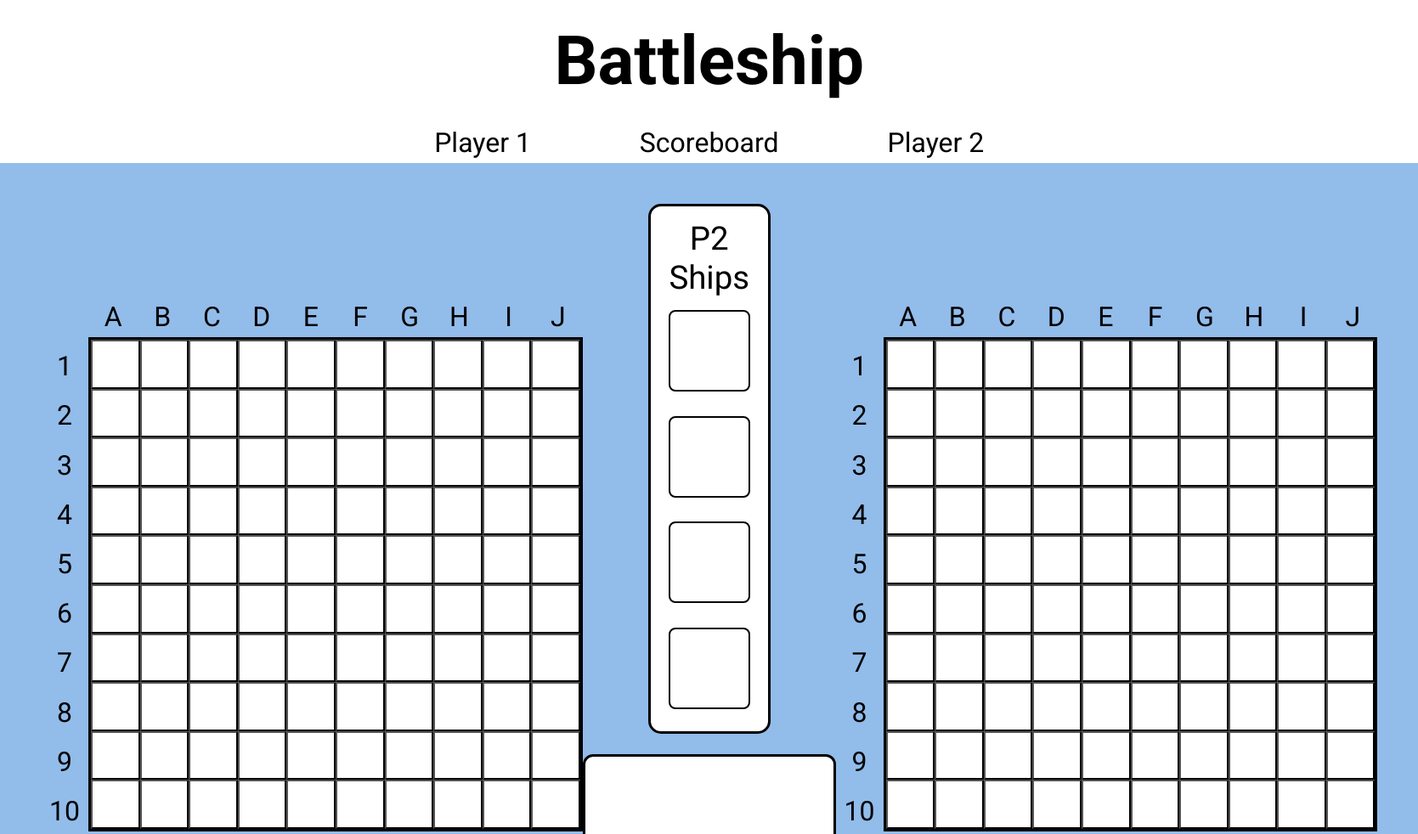
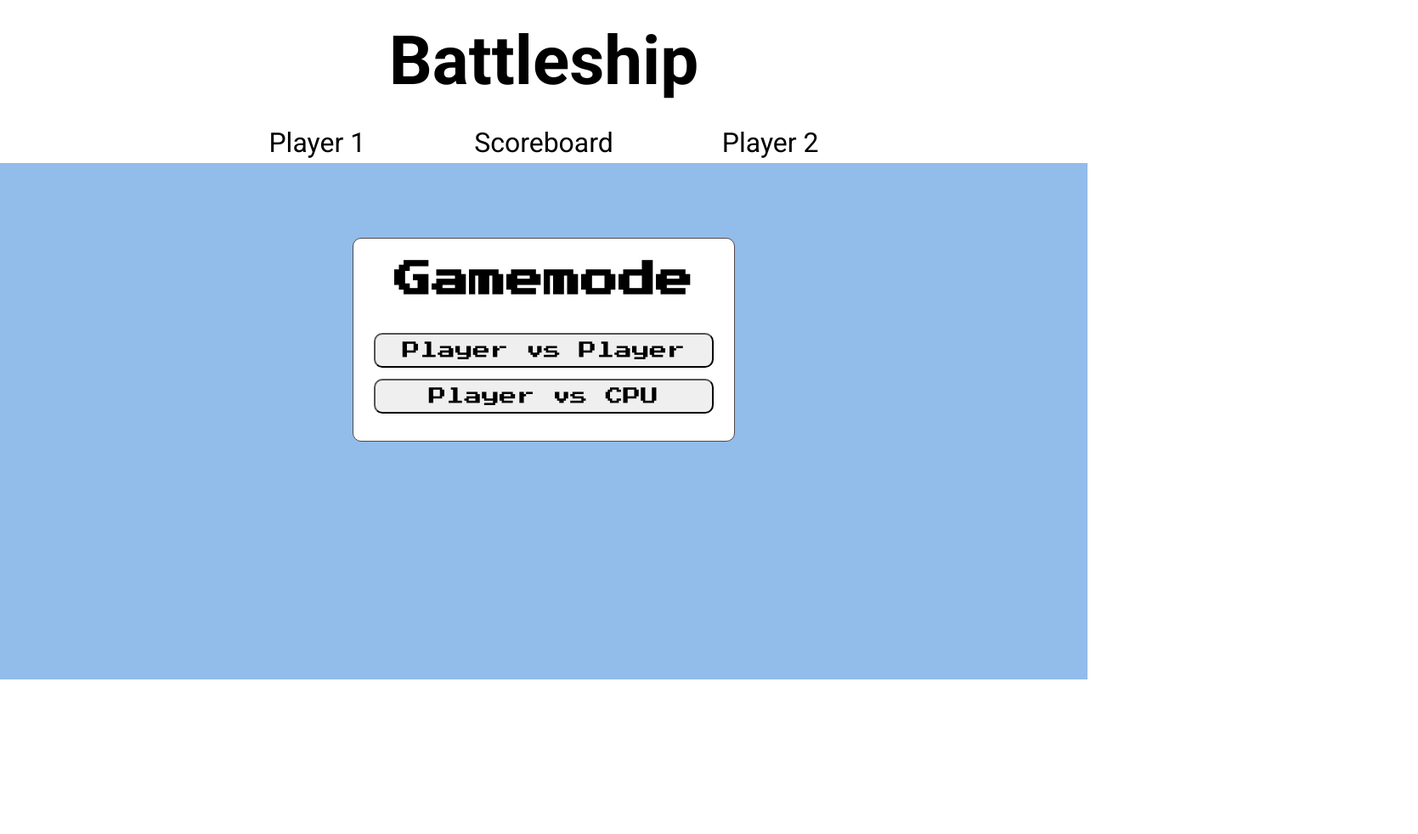
Before and after one commit to Andien99/odin-battleship, a website built with webpack: page src/template.html in a window 1280 px wide. Shown: the top 982 px of the page at 85% size, 1669 px wide, since content can reach past the window. After the commit the page ends 800 px from the top, so only its background shows below. Built offline with nearby package versions, Linux system fonts and the light colour scheme.

Commit message:
Feat: Select gamemode modal has now been refatored into a factory which initialises playerType.

```diff
--- a/src/createPlayer.js
+++ b/src/createPlayer.js
@@ -4,8 +4,7 @@ import { gameboardUI } from "./displayGameboardUI";
 class player {
   constructor(playerType = "player1") {
     this.playerType = playerType;
-    this.gameboard = new gameboard(this.playerType);
-    this.displayGamebaord = new gameboardUI(this.playerType);
+    this.gameboard = new gameboardUI(this.playerType);
   }
 }
 
--- a/src/displayGameboardUI.js
+++ b/src/displayGameboardUI.js
@@ -1,10 +1,11 @@
 import { createCoordinateBtn } from "./createGridButton";
-
+import { gameboard } from "./createGameboard";
 class gameboardUI {
   constructor(playerType) {
     this.display = null;
     this.playerType = playerType;
     this.render();
+    this.gameboard = new gameboard(playerType);
   }
 
   render() {
@@ -78,7 +79,27 @@ class gameboardUI {
     const gameboard = document.querySelector("#" + test);
     gameboard.addEventListener("click", (test) => {
       console.log(test.target.id);
+      this.handleAttack(test.target.id, test.target);
     });
+  }
+
+  handleAttack(coordinate, gridBtn) {
+    let coordinateArr = [coordinate.charAt(0), coordinate.charAt(1)];
+    let attackResult = this.gameboard.recieveAttack(coordinateArr);
+    this.updateGameboard(attackResult, gridBtn);
+  }
+
+  updateGameboard(result, gridBtn) {
+    if (result === "No ships were hit!") {
+      gridBtn.textContent = "⚪";
+      gridBtn.style.color = "initial";
+      gridBtn.disabled = true;
+    } else {
+      gridBtn.textContent = "🔴";
+      gridBtn.disabled = true;
+      gridBtn.style.color = "initial";
+      gridBtn.style.backgroundColor = "#ee9090ff";
+    }
   }
 }
 
--- a/src/index.js
+++ b/src/index.js
@@ -1,7 +1,13 @@
 import { player } from "./createPlayer";
 import { scoreboard } from "./createScoreboard";
+import { ship } from "./createShip";
+import { gamemodeModal } from "./openGamemodeModal";
 import "./style.css";
 
-const testPlayer = new player("player1");
-const testScoreboard = new scoreboard();
-const testCPU = new player("CPU");
+new gamemodeModal();
+
+// const testPlayer = new player("player1");
+// const testship1 = new ship(3, 0, false, "horizontal");
+// testPlayer.gameboard.gameboard.placeShip(testship1, [2, "A"]);
+// const testScoreboard = new scoreboard();
+// const testCPU = new player("CPU");
--- /dev/null
+++ b/src/openGamemodeModal.js
@@ -0,0 +1,46 @@
+import { player } from "./createPlayer";
+
+export { gamemodeModal };
+
+class gamemodeModal {
+  constructor() {
+    this.gamemode = null;
+    this.initialise();
+  }
+
+  initialise() {
+    const modalContainer = document.getElementById("gamemode");
+    const modalTitle = document.createElement("div");
+    const vsPlayerBtn = document.createElement("button");
+    const vsCPUBtn = document.createElement("button");
+
+    modalTitle.classList.add("modal-title");
+    vsPlayerBtn.classList.add("versus-player");
+    vsCPUBtn.classList.add("versus-CPU");
+
+    modalTitle.textContent = "Gamemode";
+    vsPlayerBtn.textContent = "Player vs Player";
+    vsCPUBtn.textContent = "Player vs CPU";
+
+    modalContainer.appendChild(modalTitle);
+    modalContainer.appendChild(vsPlayerBtn);
+    modalContainer.appendChild(vsCPUBtn);
+
+    this.addEventListener(modalContainer, vsPlayerBtn, vsCPUBtn);
+  }
+
+  addEventListener(parent, playerBtn, CPUBtn) {
+    playerBtn.addEventListener("click", () => {
+      new player("player1");
+      new player("player2");
+      parent.classList.replace("open", "closed");
+      playerBtn.disabled = true;
+      CPUBtn.disabled = true;
+    });
+    CPUBtn.addEventListener("click", () => {
+      new player("player1");
+      new player("CPU");
+      parent.classList.replace("open", "closed");
+    });
+  }
+}
--- a/src/style.css
+++ b/src/style.css
@@ -1,4 +1,6 @@
 @import url("https://fonts.googleapis.com/css2?family=Roboto:ital,wght@0,100..900;1,100..900&display=swap");
+@import url("https://fonts.googleapis.com/css2?family=Press+Start+2P&family=Roboto:ital,wght@0,100..900;1,100..900&display=swap");
+
 *,
 *::before,
 *::after {
@@ -152,6 +154,9 @@ button:hover {
   width: 1.2em;
   padding: 0px;
   border-radius: 1px;
+  display: flex;
+  justify-content: center;
+  align-items: center;
 }
 
 /* Scoreboard styling */
@@ -195,3 +200,48 @@ button:hover {
   border: 3px solid black;
   border-radius: 12px;
 }
+
+/* Modal stylings */
+
+.open {
+  position: absolute;
+  top: 50%;
+  left: 50%;
+  transform: translate(-50%, -50%);
+  font-family: "Press Start 2P", system-ui;
+}
+
+.closed {
+  opacity: 0;
+  position: fixed;
+  top: -1000px;
+}
+
+#gamemode {
+  width: 450px;
+  height: 240px;
+  border-radius: 10px;
+  background-color: white;
+  border: solid 1px #524848;
+  display: flex;
+  flex-direction: column;
+  padding: 16px;
+  align-items: center;
+  gap: 13px;
+}
+
+#gamemode > button {
+  border-radius: 10px;
+  padding: 3px 15px;
+  font-size: 1.3em;
+  width: 400px;
+}
+
+.modal-title {
+  font-size: 44px;
+  font-weight: bold;
+  margin-bottom: 16px;
+}
+
+.versus-player {
+}
--- a/src/template.html
+++ b/src/template.html
@@ -7,6 +7,8 @@
     <link rel="stylesheet" href="style.css" />
   </head>
   <body>
+    <div id="gamemode" class="modal open">
+    </div>
     <div class="heading">
       <header>Battleship</header>
       <div class="info-bar">
```
